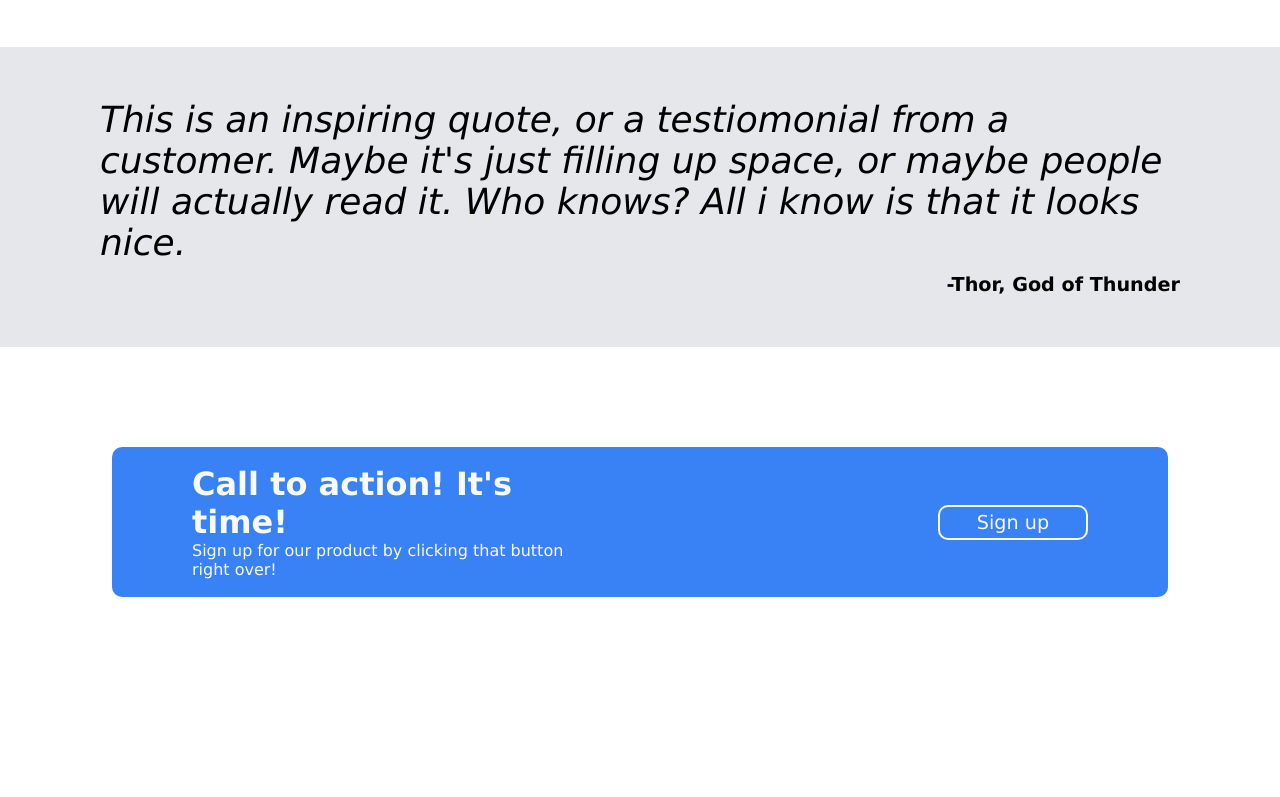
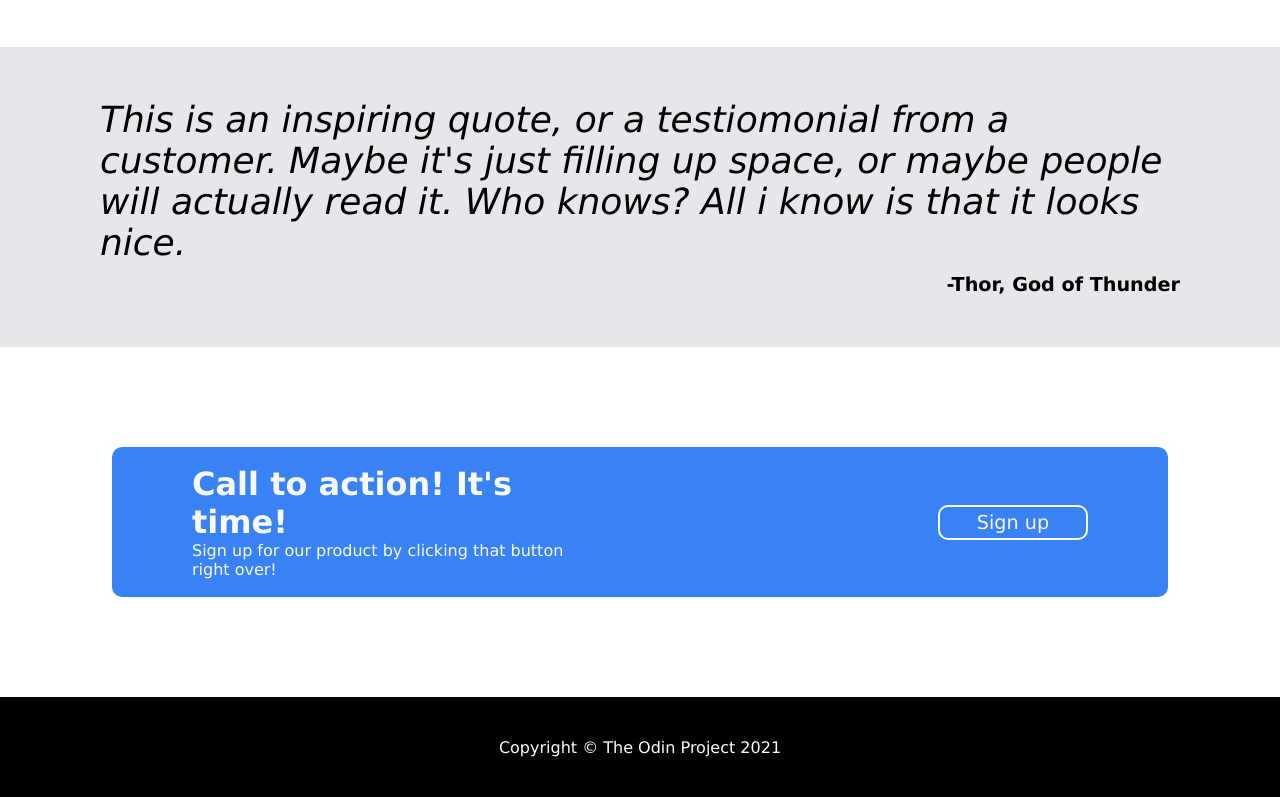
Before and after one commit to maric33/odin-LandingPage, a plain HTML site: page index.html in a window 1280 px wide. Shown: the part 1001-1798 px from the top of the page. Before the commit the page ends 1698 px from the top, so only its background shows below. Drawn offline with Linux system fonts and the light colour scheme.

Commit message:
Finished project with all elements from template and stylized. Not resposive.

```diff
--- a/css/styles.css
+++ b/css/styles.css
@@ -184,3 +184,12 @@ img {
 .action-text h5 {
     font-size: 2rem;
 }
+
+.footer {
+    display: flex;
+    height: 100px;
+    background-color: black;
+    color: #f9faf8;
+    justify-content: center;
+    align-items: center;
+}
--- a/index.html
+++ b/index.html
@@ -63,5 +63,8 @@
             </div>
         </div>
     </div>
+    <footer class="footer">
+        <p>Copyright &copy; The Odin Project 2021</p>
+    </footer>
 </body>
 </html>
```
